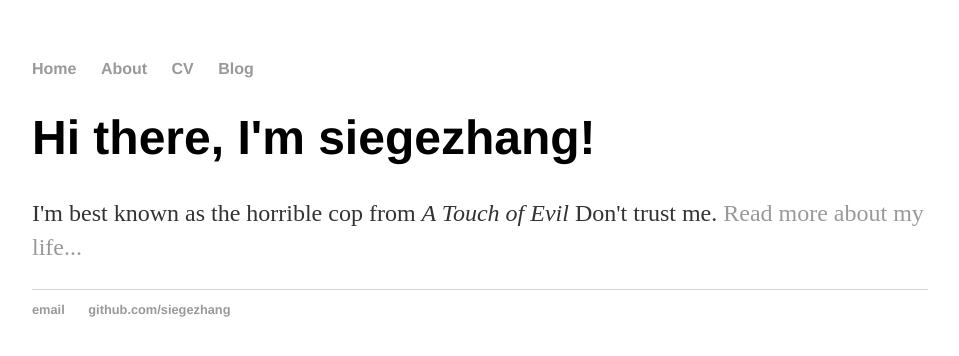
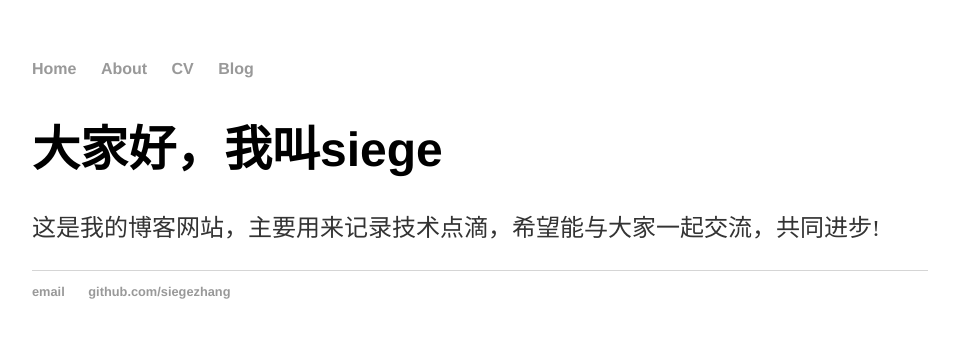
Before and after one commit to siegezhang/github.io, a Jekyll site: the page built from index.html, in a window 1280 px wide. Shown: the top 356 px of the page, without its empty margins (160-1119 px from the left). Built offline with Jekyll 4.4.1, drawn with Linux system fonts in a browser that asks for light colours.

Commit message:
修改首页内容

```diff
--- a/index.html
+++ b/index.html
@@ -3,6 +3,6 @@ layout: default
 title: siegezhang
 ---
 <div class="blurb">
-	<h1>Hi there, I'm siegezhang!</h1>
-	<p>I'm best known as the horrible cop from <em>A Touch of Evil</em> Don't trust me. <a href="/about">Read more about my life...</a></p>
+	<h1>大家好，我叫siege</h1>
+	<p>这是我的博客网站，主要用来记录技术点滴，希望能与大家一起交流，共同进步!</p>
 </div><!-- /.blurb -->
```
